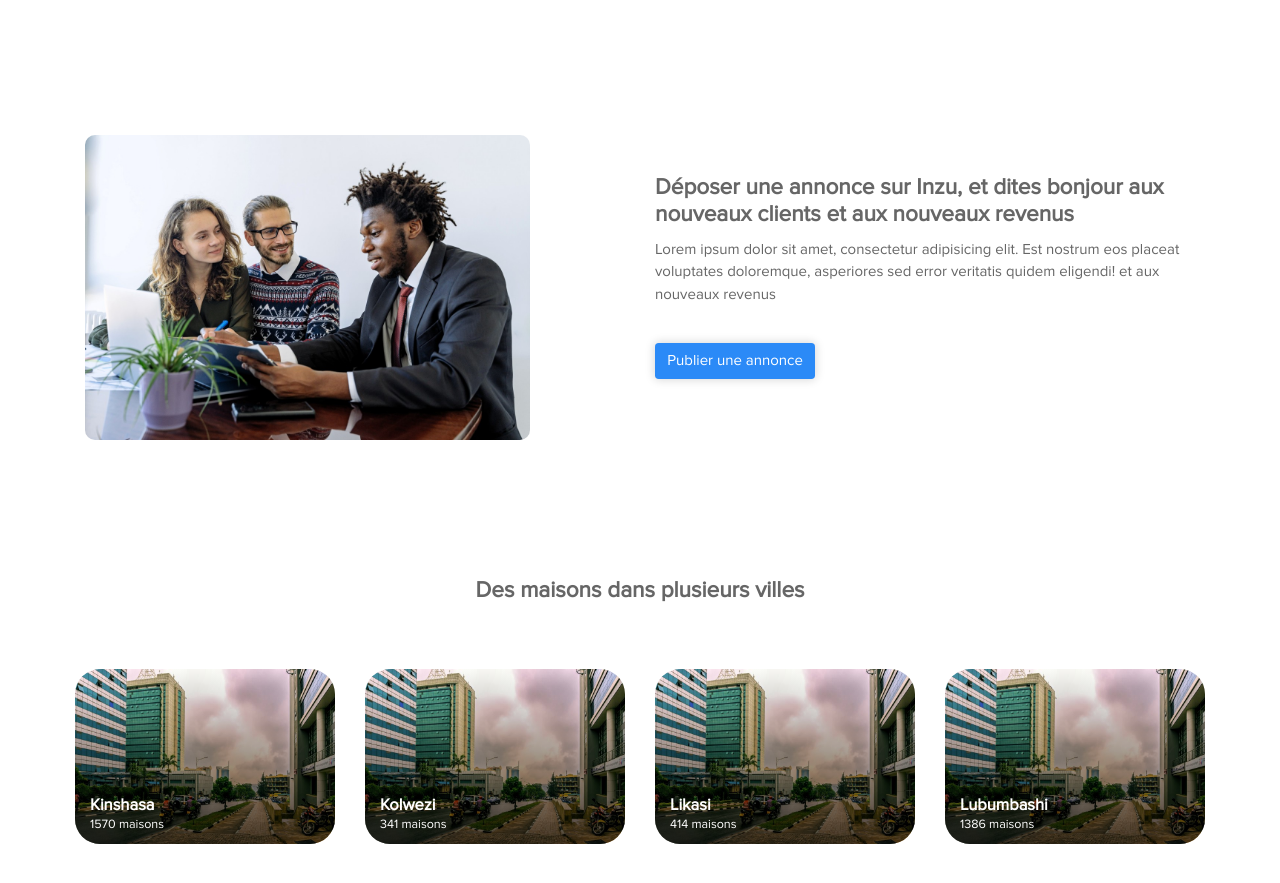
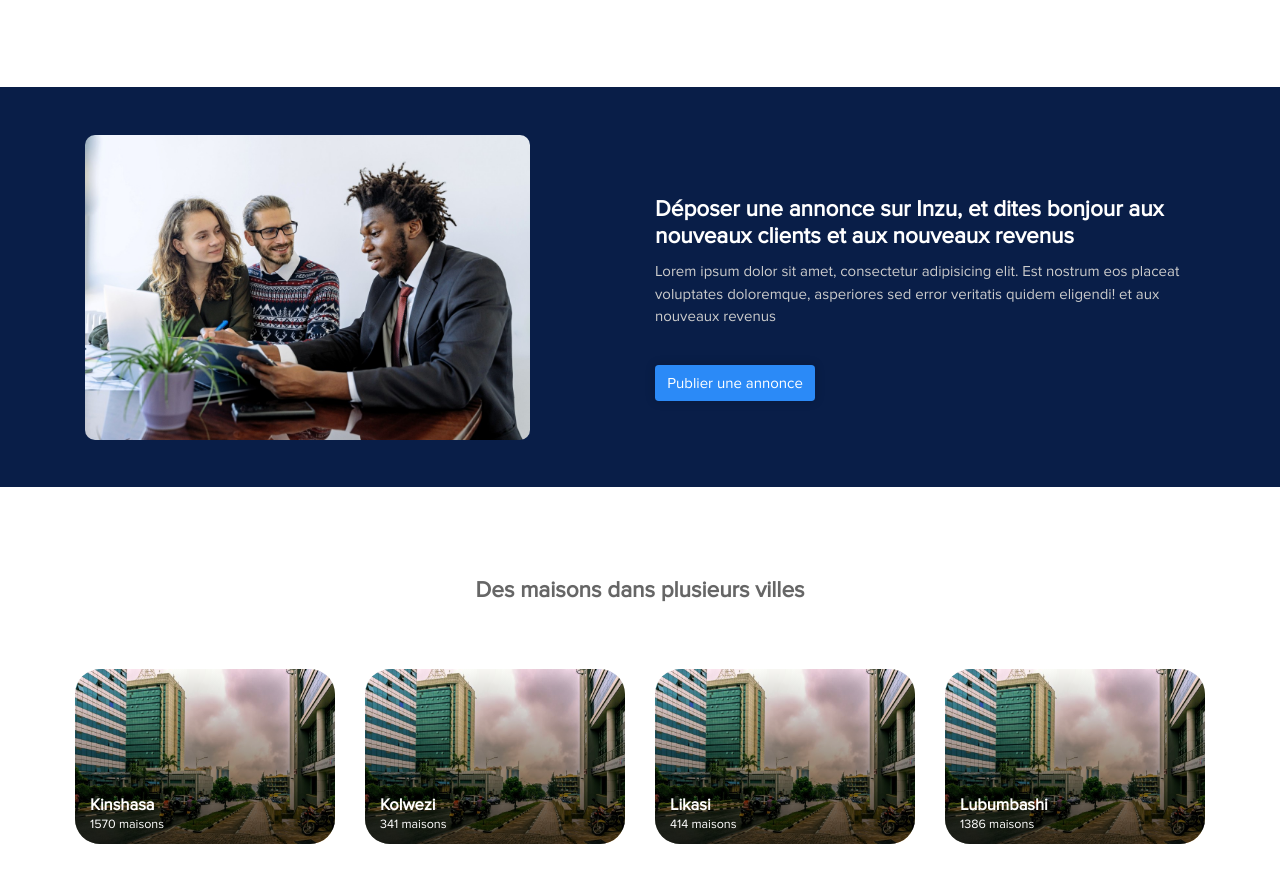
Before and after one commit to Uncle-Sam-Mako/Inzu, a website: page index.html in a window 1280 px wide. Shown: the part 1106-1989 px from the top of the page. Drawn offline with nearby package versions, Linux system fonts and the light colour scheme; files that its build step writes are made by us from their sources; files whose address does not match are found by name.

Commit message:
Update index.html, index.scss : Fixing announce-banner

```diff
--- a/index.html
+++ b/index.html
@@ -280,10 +280,10 @@
                 <div class="img col-lg-5 col-md-5">
                     <img src="./assets/images/img4.jpg" alt="">
                 </div>
-                <div class="text col-lg-6 col-md-6 my-4 ml-auto">
+                <div class="text col-lg-6 col-md-6 mt-4 ml-auto">
                     <h4>Déposer une annonce sur Inzu, et dites bonjour aux nouveaux clients et aux nouveaux revenus</h4>
                     <p>Lorem ipsum dolor sit amet, consectetur adipisicing elit. Est nostrum eos placeat voluptates doloremque, asperiores sed error veritatis quidem eligendi! et aux nouveaux revenus</p>
-                    <button class="btn btn-wow reverse my-4" onclick="window.location.href = './views/add_house.html'">Publier une annonce</button>
+                    <button class="btn btn-wow reverse mt-4" onclick="window.location.href = './views/add_house.html'">Publier une annonce</button>
                 </div>
             </div>
         </div>
--- a/scss/_index.scss
+++ b/scss/_index.scss
@@ -106,7 +106,8 @@ header {
 }
 .announce-banner{
     min-height: 400px;
-    background-size: cover;
+    padding: 15px 10px;
+    background: #091e48;
     @include flex(center, center);
     img{
         border-radius: 10px;
@@ -120,9 +121,10 @@ header {
         h4{
             font-weight: 900;
             margin-bottom: 10px;
+            color: $color-primary;
         }
         p{
-
+            color: darken($color: $color-primary, $amount: 20%);
         }
     }
 }
```
Also changed, not shown: css/main.css, 1 other file.
